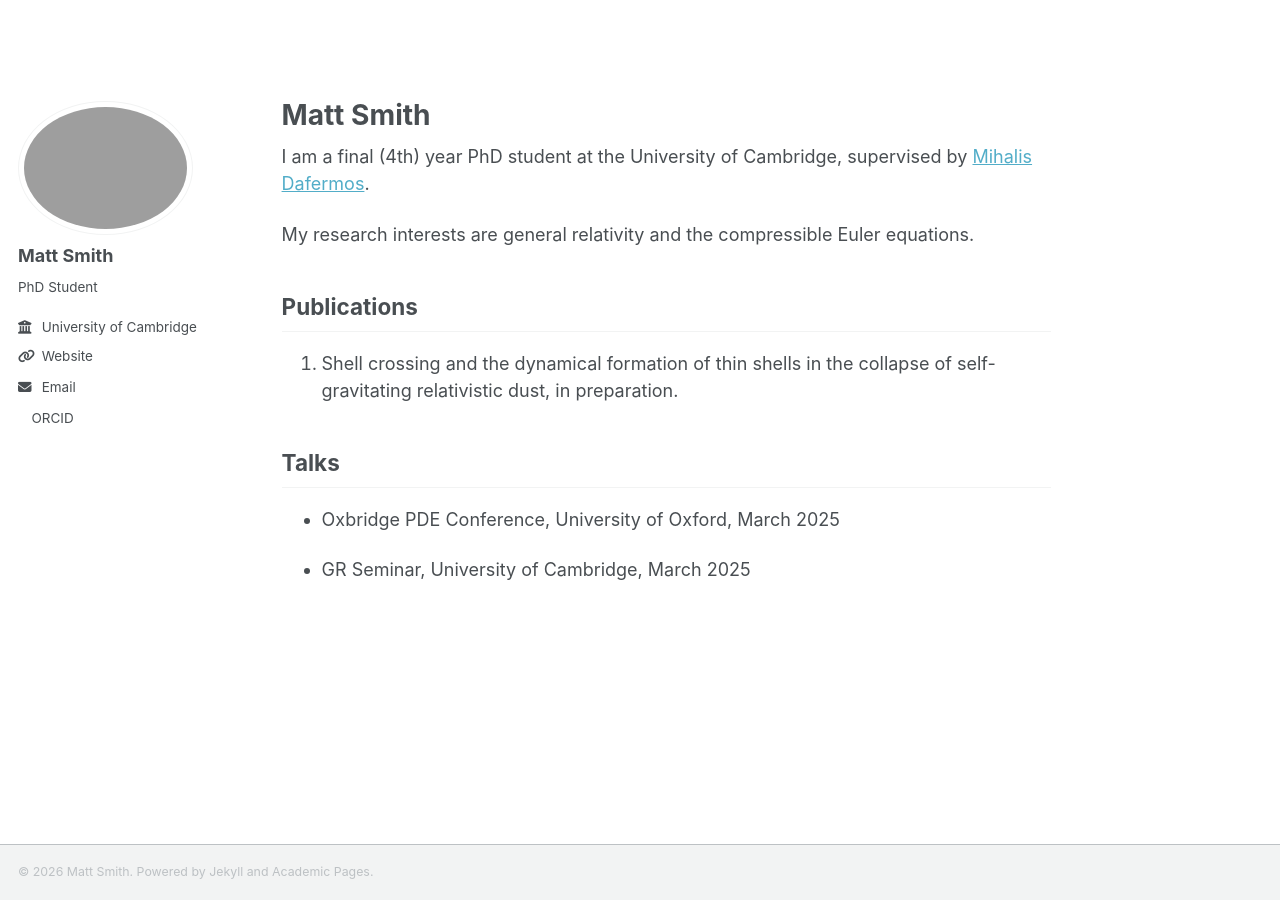
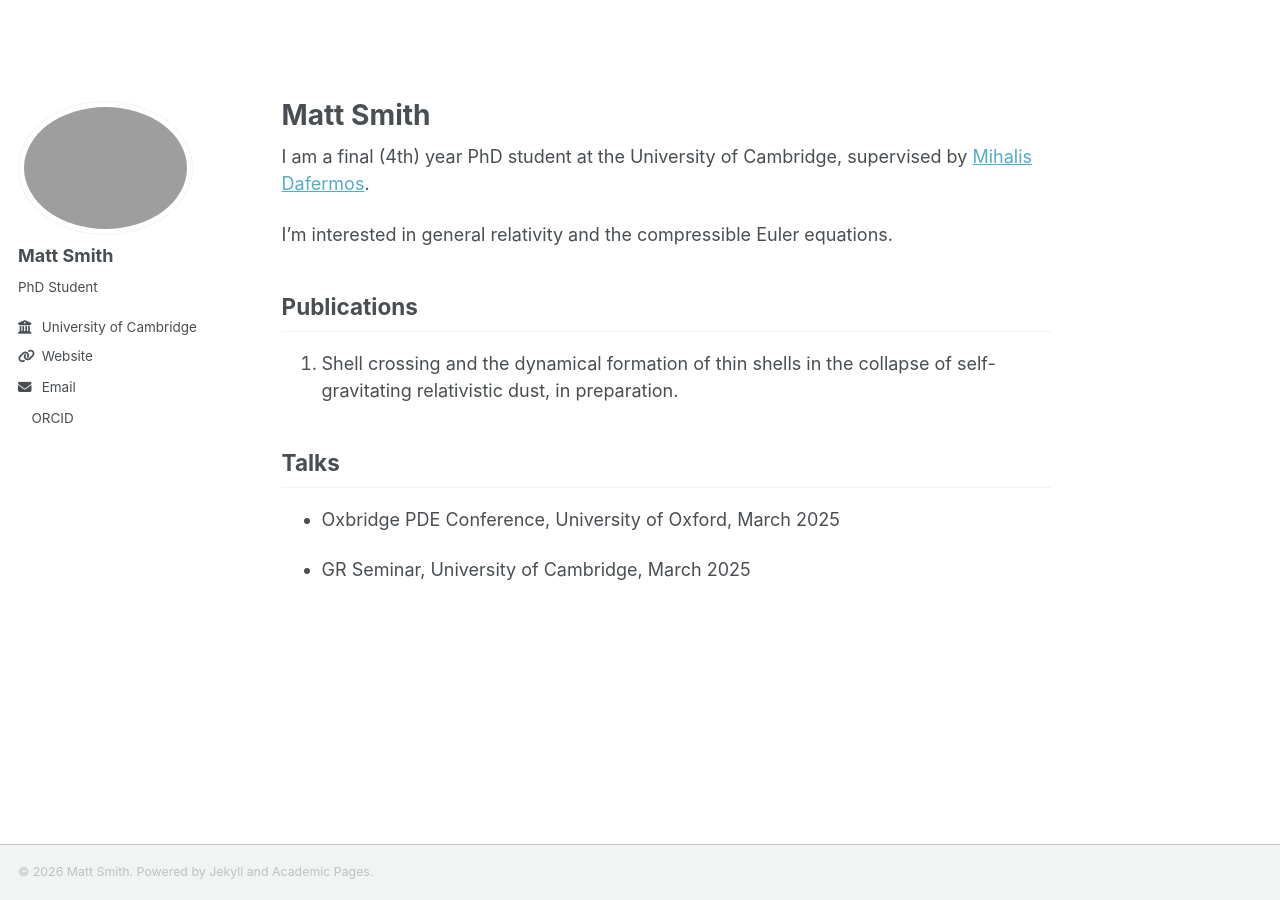
Before and after one commit to mattgsmith/mattgsmith.github.io, a Jekyll site: the page built from _pages/about.md, in a window 1280 px wide. Built offline with Jekyll 4.4.1, drawn with Linux system fonts in a browser that asks for light colours; a script bundle is joined from its source files by our own code; a style sheet for code colours, icons or effects is not loaded.

Commit message:
Update phrasing in about.md

```diff
--- a/_pages/about.md
+++ b/_pages/about.md
@@ -7,7 +7,7 @@ author_profile: true
 
 I am a final (4th) year PhD student at the University of Cambridge, supervised by [Mihalis Dafermos](https://web.math.princeton.edu/~dafermos/).
 
-My research interests are general relativity and the compressible Euler equations.
+I'm interested in general relativity and the compressible Euler equations.
 
 ## Publications
 
```
